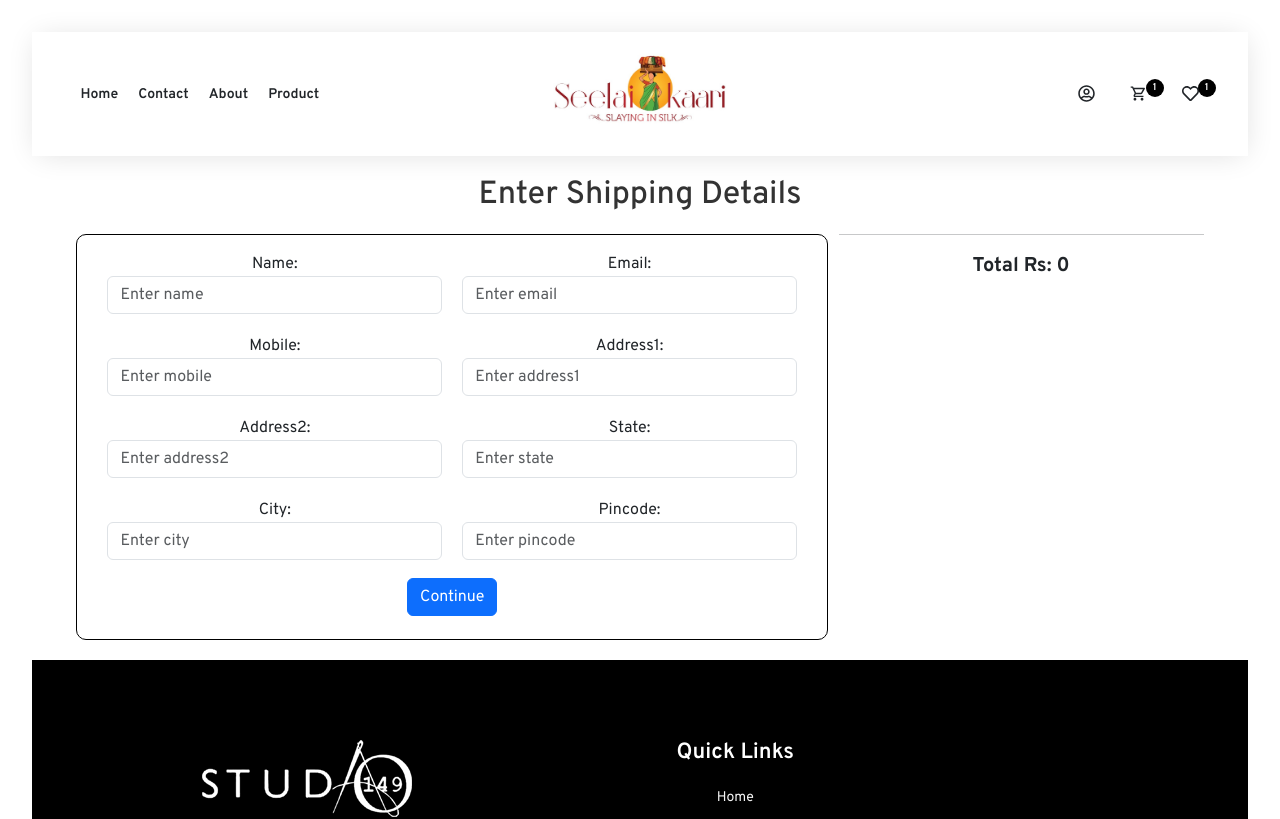
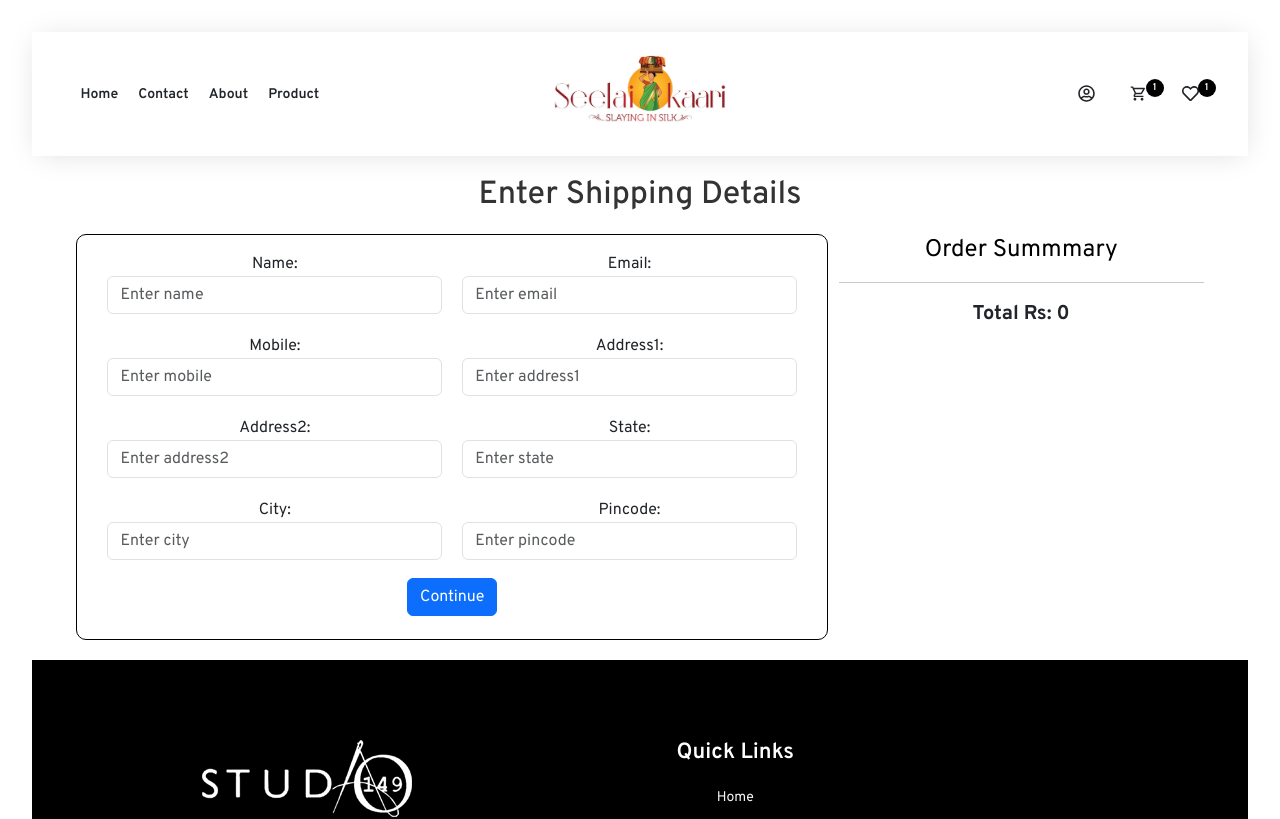
Before and after one commit to seelaikaari/seelaikaarifrontend, a React (Vite) app: page /Checkout in a window 1280 px wide. Shown: the top 819 px of the page. Built offline with nearby package versions, Linux system fonts and the light colour scheme; a web font is replaced by a local one.

Commit message:
added extra func in razor compo

```diff
--- a/src/Pages/Cart/Cart.jsx
+++ b/src/Pages/Cart/Cart.jsx
@@ -7,8 +7,8 @@ import { removeFromCart } from "../../features/products/AddtoCardSlice";
 import emptyCartImg from "../../assets/images/wishlist/empty-cart.png"
 import { useDispatch, useSelector } from 'react-redux';
 import EmptyCart from "../../Components/emptycart/Emptycart";
-import flow1 from "../../../public/images-floral/f-1.jpg"
-import flow2 from "../../../public/images-floral/f-2.jpg"
+import flow1 from "../../assets/images/images-floral/f-1.jpg"
+import flow2 from "../../assets/images/images-floral/f-2.jpg"
 
 
 const DisclaimerModal = ({ showModal, handleClose }) => {
--- a/src/Pages/Checkout/Checkout.css
+++ b/src/Pages/Checkout/Checkout.css
@@ -27,6 +27,13 @@
 .chkout-summary{
    padding-left: 23px;
 }
+.chkout-summary .chkout-head-summary{
+    line-height: 32px;
+    margin-bottom: 1rem;
+    color: #000000;
+    font-size: 24px;
+    font-weight: 400;
+}
 
 @media (max-width: 767px) {
     .chkout-summary{
--- a/src/Pages/Checkout/Checkout.jsx
+++ b/src/Pages/Checkout/Checkout.jsx
@@ -88,6 +88,7 @@ function Checkout() {
 
           {/* Cart Items Display */}
           <div className="col-md-4 chkout-summary">
+            <h3 className="chkout-head-summary">Order Summmary</h3>
             <div className="row ">
               {cartItems.map((item, index) => (
                 <div className="col-12 d-flex align-items-center mb-3" key={index}>
@@ -111,11 +112,12 @@ function Checkout() {
         </div>
       ) : (
         <RazorpayPayment
-          totalAmount={totalAmount}
-          isTermsAccepted={true}
-          setCartItems={() => console.log("Clearing Cart...")}
-          userDetails={userDetails}
-        />
+        totalAmount={totalAmount}
+        userDetails={userDetails}
+        setCartItems={() => console.log("Clearing Cart...")}
+        setShowPayment={setShowPayment} // Pass this prop to allow editing
+      />
+
       )}
     </div>
   );
--- a/src/Pages/RazorpayPayment/RazorpayPayment.css
+++ b/src/Pages/RazorpayPayment/RazorpayPayment.css
@@ -6,7 +6,7 @@
   margin-bottom: 20px;
 }
 .payment-container .btn-success{
-  margin-top: 20px;
+  margin-top: 18px;
   margin-left: 50px;
 }
 
--- a/src/Pages/RazorpayPayment/RazorpayPayment.jsx
+++ b/src/Pages/RazorpayPayment/RazorpayPayment.jsx
@@ -1,7 +1,7 @@
 import React from 'react';
 import "../RazorpayPayment/RazorpayPayment.css";
 
-const RazorpayPayment = ({ totalAmount, userDetails, setCartItems }) => {
+const RazorpayPayment = ({ totalAmount, userDetails, setCartItems, setShowPayment }) => {
 
   const loadRazorpayScript = () => {
     return new Promise((resolve) => {
@@ -49,15 +49,30 @@ const RazorpayPayment = ({ totalAmount, userDetails, setCartItems }) => {
   };
 
   return (
-    <div className="payment-container">
+    <div className="payment-container text-center">
       <h2>Review & Pay</h2>
       <p><strong>Name:</strong> {userDetails.name}</p>
       <p><strong>Email:</strong> {userDetails.email}</p>
       <p><strong>Mobile:</strong> {userDetails.mobile}</p>
-      <p><strong>Total Amount:</strong>  &nbsp;  <b>Rs. {totalAmount}</b></p>
+      <p><strong>Total Amount:</strong> <b>Rs. {totalAmount}</b></p>
+
+      {/* Payment Button */}
       <button onClick={handlePayment} className="btn btn-success checkoutButton">
         Pay Now
       </button>
+
+      {/* Edit Details Button */}
+      <button
+        className="btn btn-warning mt-3 mx-2"
+        onClick={() => setShowPayment(false)}
+      >
+        Edit Details
+      </button>
+
+      {/* Help Text */}
+      <p className="help-text mt-2">
+        Need help? <a href="mailto:support@example.com">Contact us</a>
+      </p>
     </div>
   );
 };
```
Also changed, not shown: 2 other files (tests, documents, lock files or other folders).
